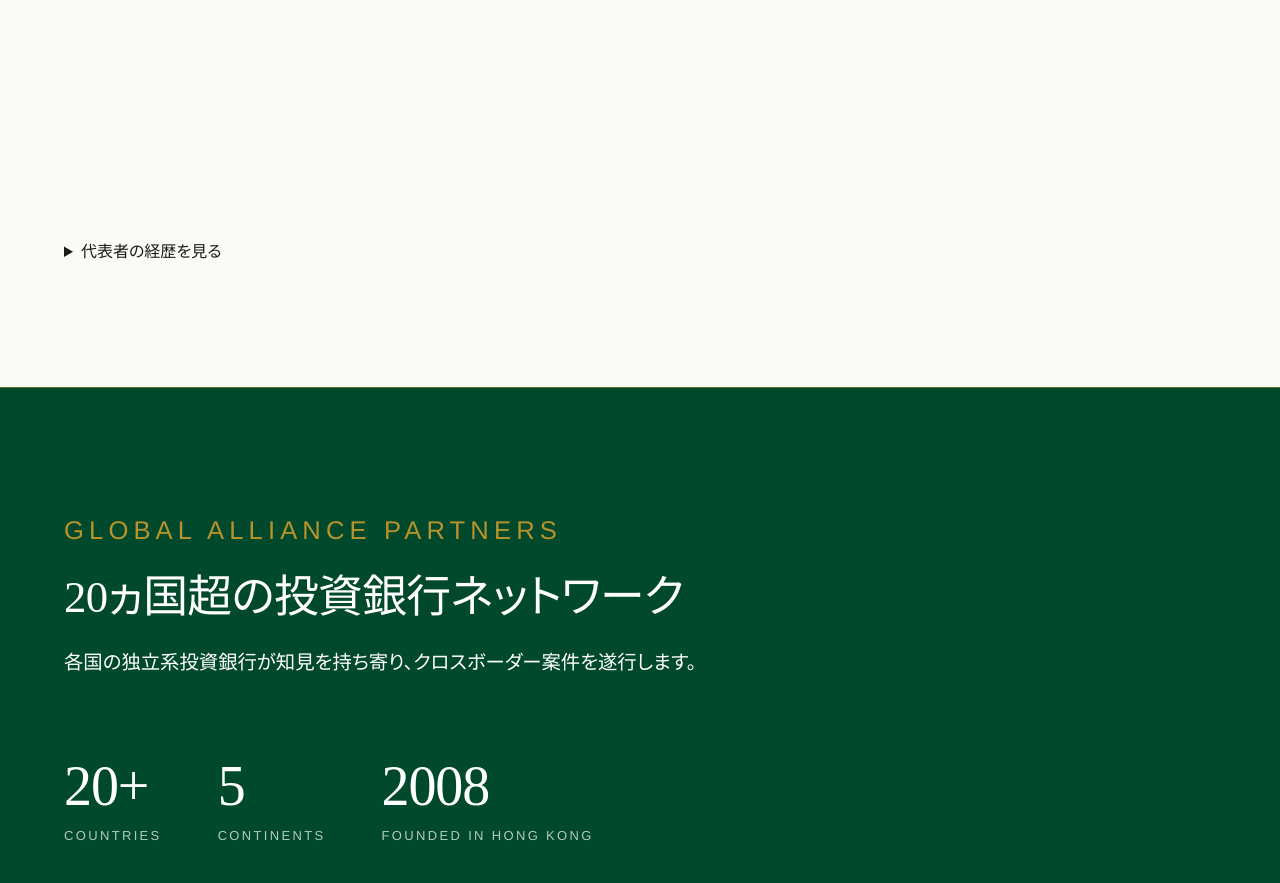
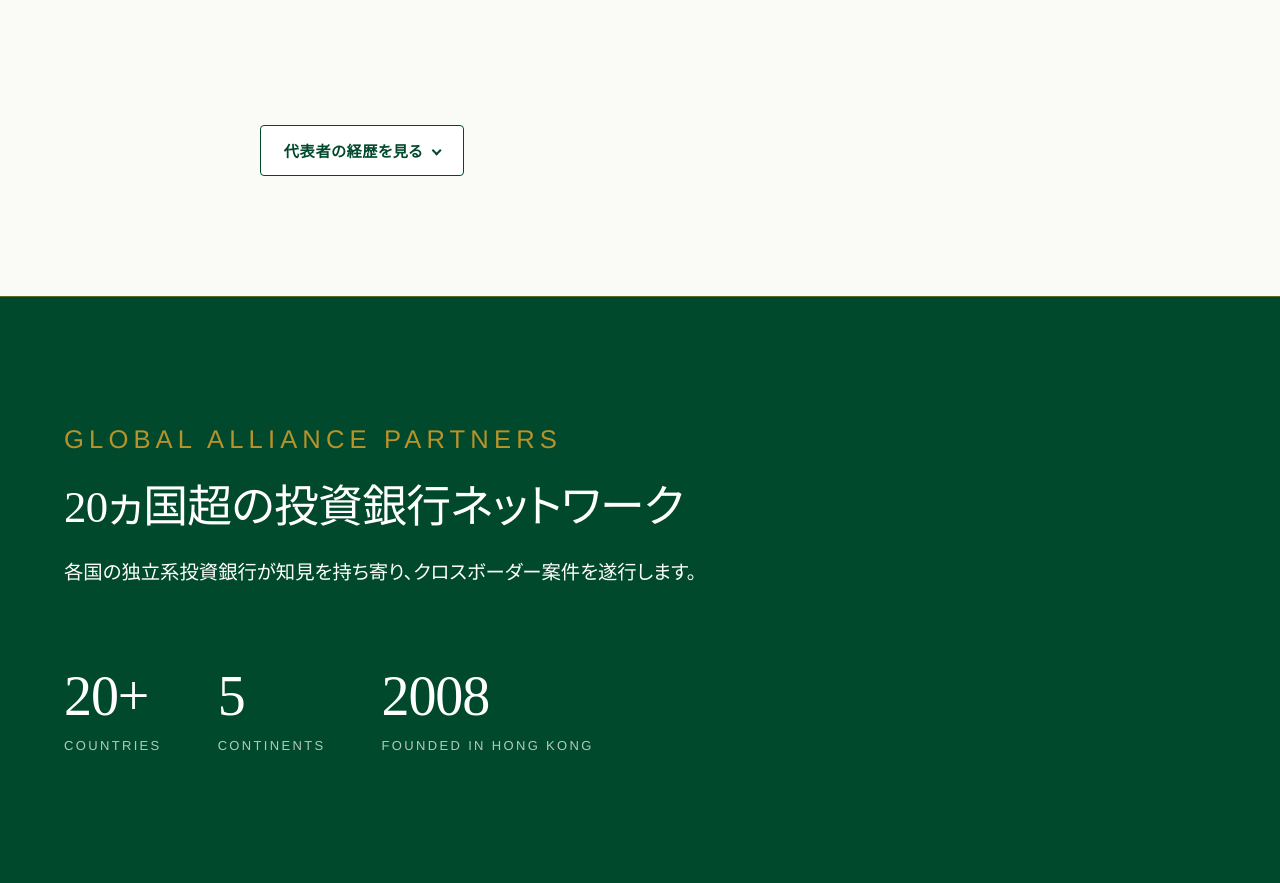
Before and after one commit to yumiba924-a11y/yumiba924-a11y.github.io, a plain HTML site: page index.html in a window 1280 px wide. Shown: the part 1756-2639 px from the top of the page. Drawn offline with Linux system fonts and the light colour scheme.

Commit message:
代表者の経歴を見るをボタン化（クリック可視化）＋CSSキャッシュ更新 v=20260625a
Co-Authored-By: Claude Opus 4.8 <noreply@anthropic.com>

```diff
--- a/assets/css/style.css
+++ b/assets/css/style.css
@@ -2752,3 +2752,40 @@ ul, ol { list-style: none; }
   background: var(--c-forest);
   color: #fff;
 }
+
+
+
+/* ===== Representative profile disclosure (top page, relocated from team) ===== */
+.leader-bio-section { padding-top: 8px; }
+.leader-bio { max-width: 760px; margin: 0 auto; }
+.leader-bio > summary {
+  list-style: none;
+  cursor: pointer;
+  display: inline-flex;
+  align-items: center;
+  gap: 0.55em;
+  padding: 0.7em 1.5em;
+  border: 1px solid var(--c-forest);
+  border-radius: 4px;
+  color: var(--c-forest);
+  background: #fff;
+  font-family: var(--font-gothic);
+  font-weight: 600;
+  font-size: 0.95rem;
+  letter-spacing: 0.04em;
+  transition: background 0.2s ease, color 0.2s ease;
+}
+.leader-bio > summary::-webkit-details-marker { display: none; }
+.leader-bio > summary::after {
+  content: "";
+  width: 0.48em; height: 0.48em;
+  border-right: 2px solid currentColor;
+  border-bottom: 2px solid currentColor;
+  transform: rotate(45deg);
+  transition: transform 0.2s ease;
+  margin-left: 0.15em;
+}
+.leader-bio[open] > summary::after { transform: rotate(-135deg); }
+.leader-bio > summary:hover { background: var(--c-forest); color: #fff; }
+.leader-bio[open] > summary { margin-bottom: 1.5rem; }
+.leader-bio .person-card__detail { border-top: none; margin-top: 0; padding-top: 0; }
--- a/index.html
+++ b/index.html
@@ -22,7 +22,7 @@
 <link rel="apple-touch-icon" sizes="180x180" href="/assets/logo/favicon/apple-touch-icon.png" />
 <link rel="manifest" href="/assets/logo/site.webmanifest" />
 <!-- Favicon End -->
-<link rel="stylesheet" href="/assets/css/style.css?v=20260513d">
+<link rel="stylesheet" href="/assets/css/style.css?v=20260625a">
 </head>
 <body>
 
```
Also changed, not shown: about.html (+1 -1 lines), cn/about.html (+1 -1 lines), cn/index.html (+1 -1 lines), cn/services.html (+1 -1 lines), cn/track-record.html (+1 -1 lines), en/about.html (+1 -1 lines), en/index.html (+1 -1 lines), en/services.html (+1 -1 lines), en/track-record.html (+1 -1 lines), services.html (+1 -1 lines), track-record.html (+1 -1 lines).
